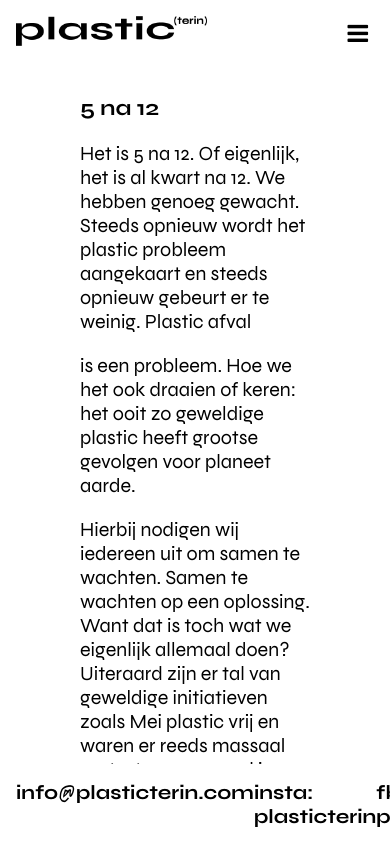
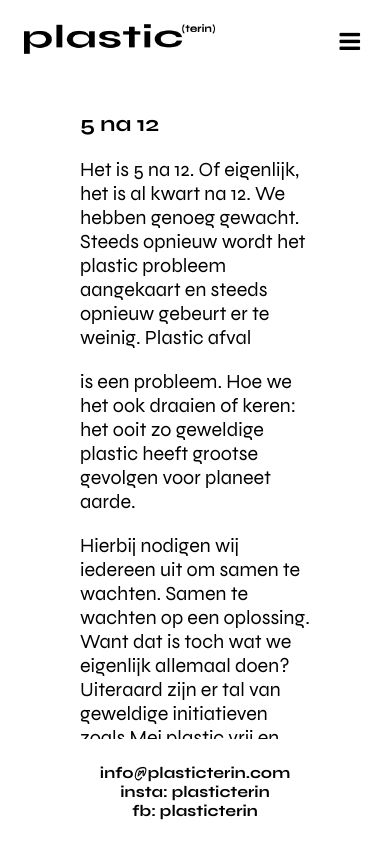
Before and after one commit to samdemaeyer/plasticterin, a React (Create React App) app: page /#/ in a window 390 px wide. Shown: the top 842 px of the page. Built offline with nearby package versions, Linux system fonts and the light colour scheme.

Commit message:
Improve navbar responsiveness

```diff
--- a/src/components/Footer.scss
+++ b/src/components/Footer.scss
@@ -17,5 +17,14 @@
         text-decoration: none;
       }
     }
+
+    @media only screen and (max-width: $media-breakpoint-xs) {
+      flex-direction: column;
+      text-align: center;
+
+      li {
+        font-size: 1rem;
+      }
+    }
   }
 }
--- a/src/components/NavBar.scss
+++ b/src/components/NavBar.scss
@@ -38,6 +38,7 @@
       height: $main-logo-height-small;
     }
   }
+
   @media only screen and (max-width: $media-breakpoint-small) {
     .menu-toggle {
       display: block;
@@ -47,13 +48,14 @@
       .nav-items {
         display: block;
         border-top: 1px solid;
+        margin-left: -#{$nav-bar-padding};
       }
     }
 
     .nav-items {
       display: block;
       position: absolute;
-      top: $nav-bar-height-small;
+      top: calc(10px + (#{$nav-bar-padding} + #{$nav-bar-padding}));
       width: 100vw;
       left: 0;
       padding-left: 0;
--- a/src/routes/Strijders.scss
+++ b/src/routes/Strijders.scss
@@ -1,3 +1,5 @@
+@import '../styles/variables';
+
 #strijders {
   .title-aside {
     left: -200px;
@@ -30,4 +32,13 @@
       }
     }
   }
+
+  @media only screen and (max-width: $media-breakpoint-xs) {
+    .project-wrapper {
+      .project-thumb {
+        height: auto;
+        width: 100%;
+      }
+    }
+  }
 }
--- a/src/styles/_sections.scss
+++ b/src/styles/_sections.scss
@@ -45,3 +45,16 @@ aside {
     }
   }
 }
+
+@media only screen and (max-width: $media-breakpoint-xs) {
+  section {
+    article {
+      flex-wrap: wrap;
+
+      .content {
+        width: 100%;
+        padding-right: 0 !important;
+      }
+    }
+    }
+  }
--- a/src/styles/_sticky.scss
+++ b/src/styles/_sticky.scss
@@ -1,8 +1,8 @@
 .sticky {
   position: fixed;
-  width: calc(100vw - 2rem);
+  width: calc(100vw - (#{$nav-bar-padding} + #{$nav-bar-padding}));
   background: $white;
-  padding: 1rem;
+  padding: $nav-bar-padding;
   z-index: 100;
 
   &-top {
--- a/src/styles/_variables.scss
+++ b/src/styles/_variables.scss
@@ -4,9 +4,11 @@ $white: #fff;
 $main-logo-height: 50px;
 $main-logo-height-small: 30px;
 
-$nav-bar-height: calc(#{$main-logo-height} + 2rem);
-$nav-bar-height-small: calc(#{$main-logo-height-small} + 2rem);
+$nav-bar-padding: 1.5rem;
+$nav-bar-height: calc(#{$main-logo-height} + (#{$nav-bar-padding} + #{$nav-bar-padding}));
+$nav-bar-height-small: calc(#{$main-logo-height-small} + (#{$nav-bar-padding} + #{$nav-bar-padding}));
 
 // media size
-$media-breakpoint-small: 650px;
-$media-breakpoint-medium: 820px;
+$media-breakpoint-xs: 650px;
+$media-breakpoint-small: 800px;
+$media-breakpoint-medium: 1000px;
```
